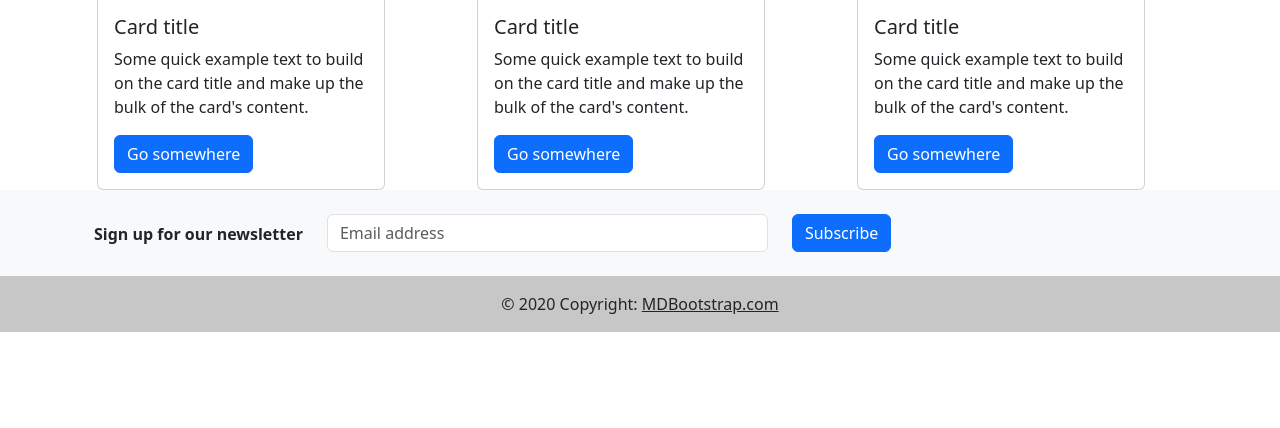
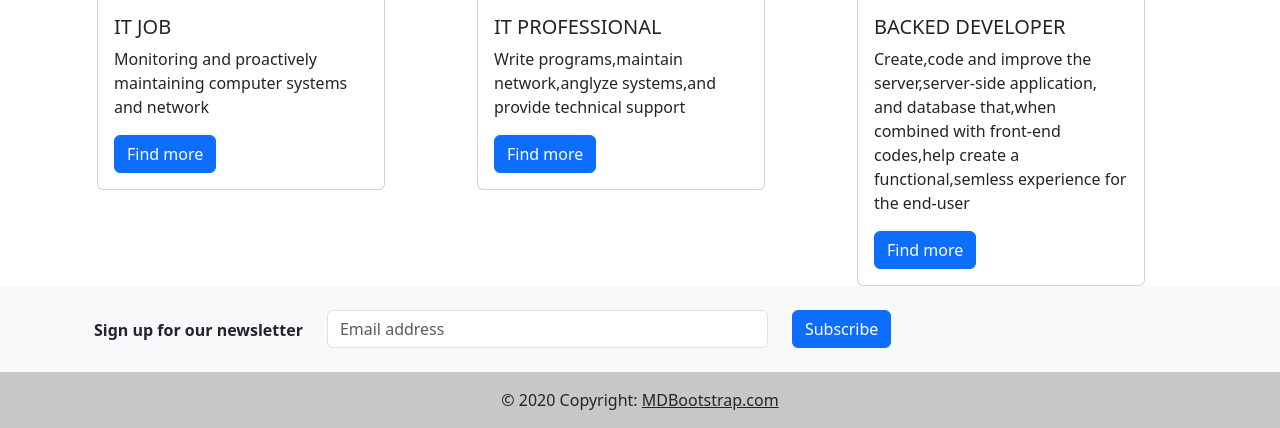
Before and after one commit to sayanavarghese/collegeproject-og, a Django app: page / in a window 1280 px wide. Shown: the part 879-1307 px from the top of the page. Before the commit the page ends 1211 px from the top, so only its background shows below. Run offline with Django 3.2, Linux system fonts and the light colour scheme.

Commit message:
ADDING CHANGES

```diff
--- a/jobfinder/page_app/templates/home.html
+++ b/jobfinder/page_app/templates/home.html
@@ -76,11 +76,11 @@ Home
     <div class="row">
       <div class="col-4">
         <div class="card" style="width: 18rem;">
-          <img src="..." class="card-img-top" alt="...">
+          <img src="{% static 'img/job 3' %}" class="card-img-top" alt="...">
           <div class="card-body">
-            <h5 class="card-title">Card title</h5>
-            <p class="card-text">Some quick example text to build on the card title and make up the bulk of the card's content.</p>
-            <a href="#" class="btn btn-primary">Go somewhere</a>
+            <h5 class="IT JOB">IT JOB</h5>
+            <p class="card-text">Monitoring and proactively maintaining computer systems and network</p>
+            <a href="#" class="btn btn-primary">Find more</a>
           </div>
         </div>
       </div>
@@ -88,9 +88,9 @@ Home
         <div class="card" style="width: 18rem;">
           <img src="..." class="card-img-top" alt="...">
           <div class="card-body">
-            <h5 class="card-title">Card title</h5>
-            <p class="card-text">Some quick example text to build on the card title and make up the bulk of the card's content.</p>
-            <a href="#" class="btn btn-primary">Go somewhere</a>
+            <h5 class="IT PROFESSIONAL">IT PROFESSIONAL</h5>
+            <p class="card-text">Write programs,maintain network,anglyze systems,and provide technical support</p>
+            <a href="#" class="btn btn-primary">Find more</a>
           </div>
         </div>
       </div>
@@ -98,9 +98,10 @@ Home
         <div class="card" style="width: 18rem;">
           <img src="..." class="card-img-top" alt="...">
           <div class="card-body">
-            <h5 class="card-title">Card title</h5>
-            <p class="card-text">Some quick example text to build on the card title and make up the bulk of the card's content.</p>
-            <a href="#" class="btn btn-primary">Go somewhere</a>
+            <h5 class="BACKED DEVELOPER">BACKED DEVELOPER</h5>
+            <p class="card-text">Create,code and improve the server,server-side application,
+              and database that,when combined with front-end codes,help create a functional,semless experience for the end-user</p>
+            <a href="#" class="btn btn-primary">Find more</a>
           </div>
         </div>
       </div>
```
Also changed, not shown: jobfinder/page_app/static/img/job3.jpg (added), jobfinder/page_app/static/img/job4.jpg (added).
